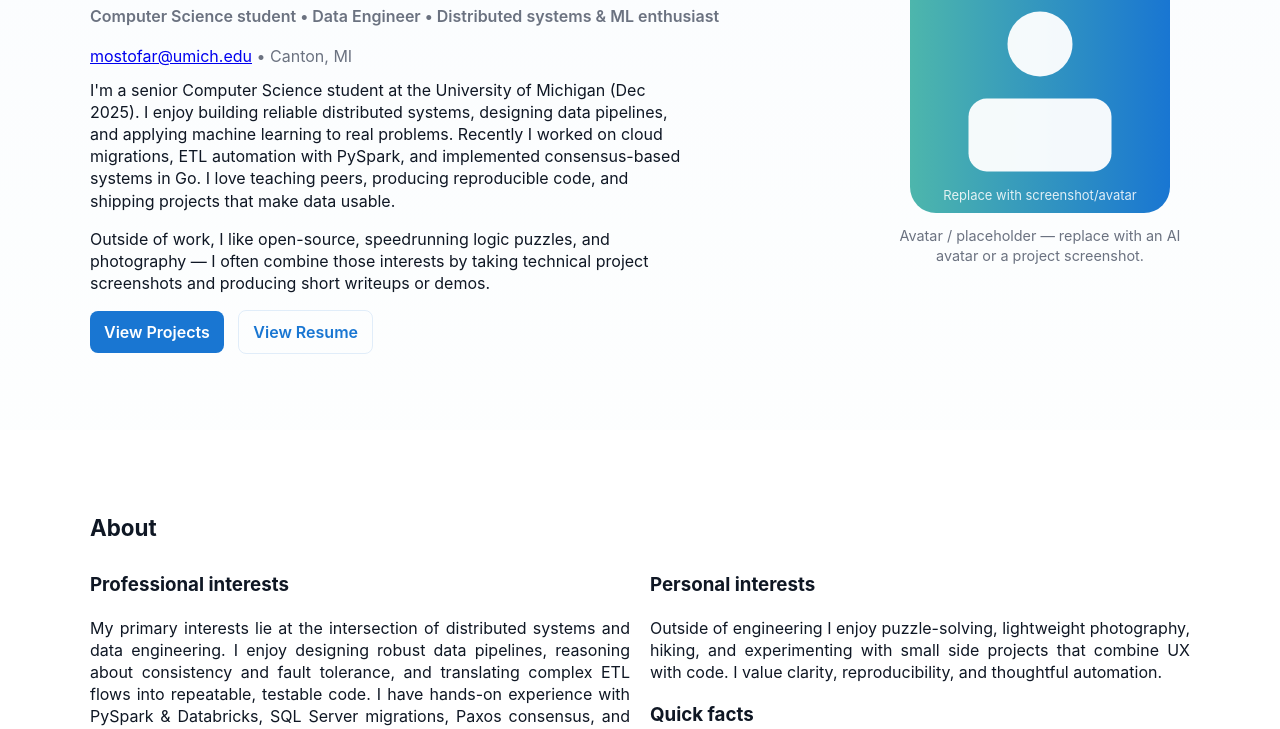
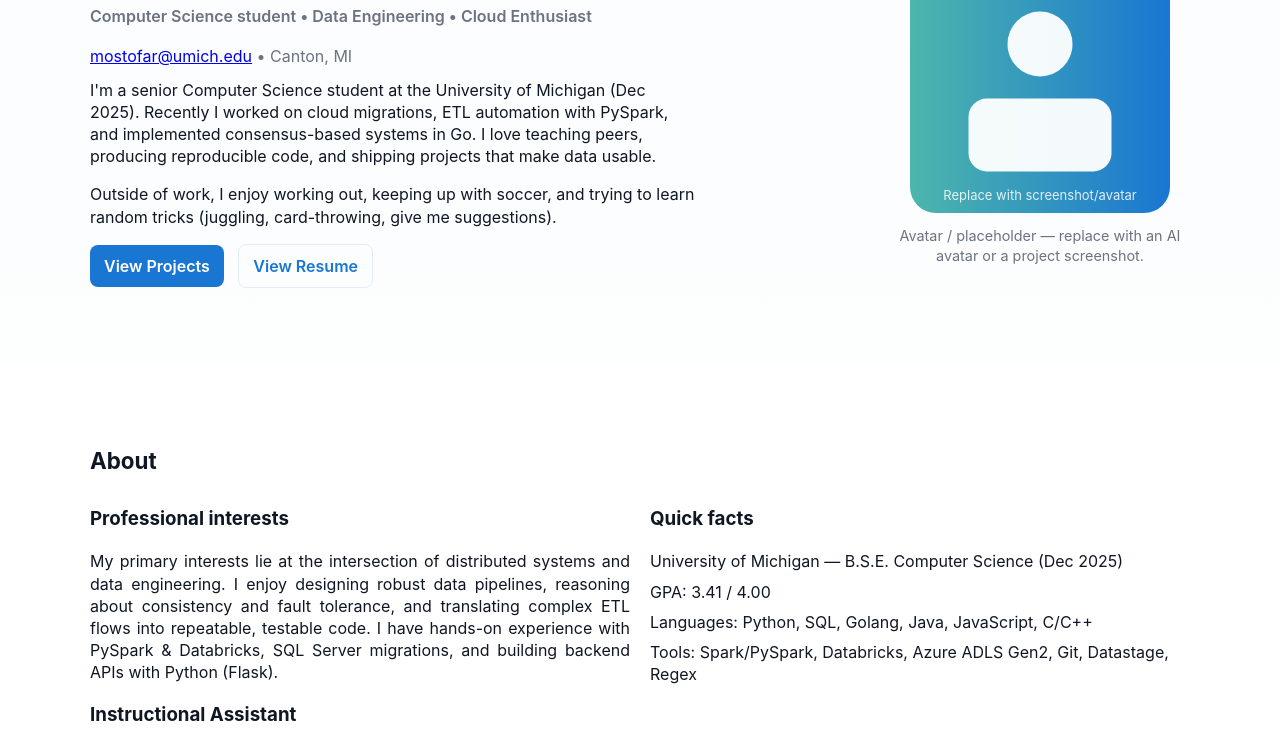
Before and after one commit to RaYaNmOsToFa/onyx.github.io, a plain HTML site: page index.html in a window 1280 px wide. Shown: the part 205-934 px from the top of the page. Drawn offline with Linux system fonts and the light colour scheme.

Commit message:
Update index.html

```diff
--- a/index.html
+++ b/index.html
@@ -26,20 +26,19 @@
       <div class="container hero-inner">
         <div class="hero-left">
           <h1>Rayan Mostofa</h1>
-          <p class="subtitle">Computer Science student • Data Engineer • Distributed systems & ML enthusiast</p>
+          <p class="subtitle">Computer Science student • Data Engineering • Cloud Enthusiast</p>
           <div class="contact-row">
             <a href="mailto:mostofar@umich.edu">mostofar@umich.edu</a>
             <span>• Canton, MI</span>
           </div>
           <p class="intro narrow">
-            I'm a senior Computer Science student at the University of Michigan (Dec 2025). I enjoy building
-            reliable distributed systems, designing data pipelines, and applying machine learning to real problems.
+            I'm a senior Computer Science student at the University of Michigan (Dec 2025).
             Recently I worked on cloud migrations, ETL automation with PySpark, and implemented consensus-based systems
             in Go. I love teaching peers, producing reproducible code, and shipping projects that make data usable.
           </p>
           <p class="narrow">
-            Outside of work, I like open-source, speedrunning logic puzzles, and photography — I often combine those
-            interests by taking technical project screenshots and producing short writeups or demos.
+            Outside of work, I enjoy working out, keeping up with soccer, and trying to learn random tricks (juggling,
+             card-throwing, give me suggestions).
           </p>
           <div class="cta-row">
             <a class="btn" href="#projects">View Projects</a>
@@ -82,30 +81,24 @@
               My primary interests lie at the intersection of distributed systems and data engineering. I enjoy designing
               robust data pipelines, reasoning about consistency and fault tolerance, and translating complex ETL flows
               into repeatable, testable code. I have hands-on experience with PySpark & Databricks, SQL Server migrations,
-              Paxos consensus, and building backend APIs with Python & Go.
+              and building backend APIs with Python (Flask).
             </p>
 
-            <h3>Teaching & mentorship</h3>
+            <h3>Instructional Assistant</h3>
             <p class="narrow justify">
               As a teaching assistant for the School of Information, I explain data structures and debugging strategies,
-              design assignments and unit tests, and help students deliver end-to-end analysis projects. I love turning
+              design assignments and unit tests, and help students deliver end-to-end analysis projects. I enjoy turning
               complex technical ideas into approachable lessons.
             </p>
           </div>
 
           <div>
-            <h3>Personal interests</h3>
-            <p class="narrow justify">
-              Outside of engineering I enjoy puzzle-solving, lightweight photography, hiking, and experimenting with small
-              side projects that combine UX with code. I value clarity, reproducibility, and thoughtful automation.
-            </p>
-
             <h3>Quick facts</h3>
             <ul class="facts">
               <li>University of Michigan — B.S.E. Computer Science (Dec 2025)</li>
               <li>GPA: 3.41 / 4.00</li>
               <li>Languages: Python, SQL, Golang, Java, JavaScript, C/C++</li>
-              <li>Tools: Spark/PySpark, Databricks, Azure ADLS Gen2, Git, Datastage</li>
+              <li>Tools: Spark/PySpark, Databricks, Azure ADLS Gen2, Git, Datastage, Regex</li>
             </ul>
           </div>
         </div>
```
